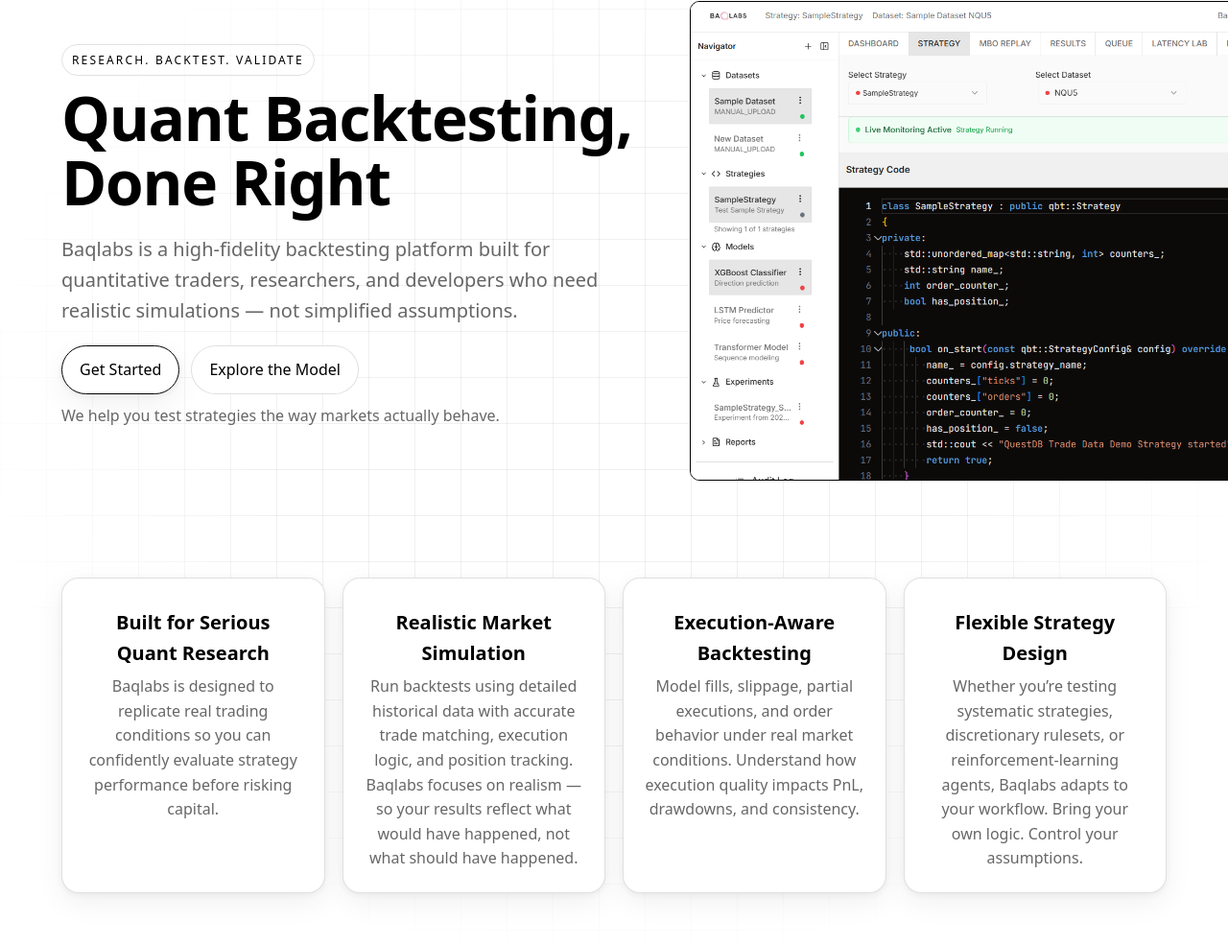
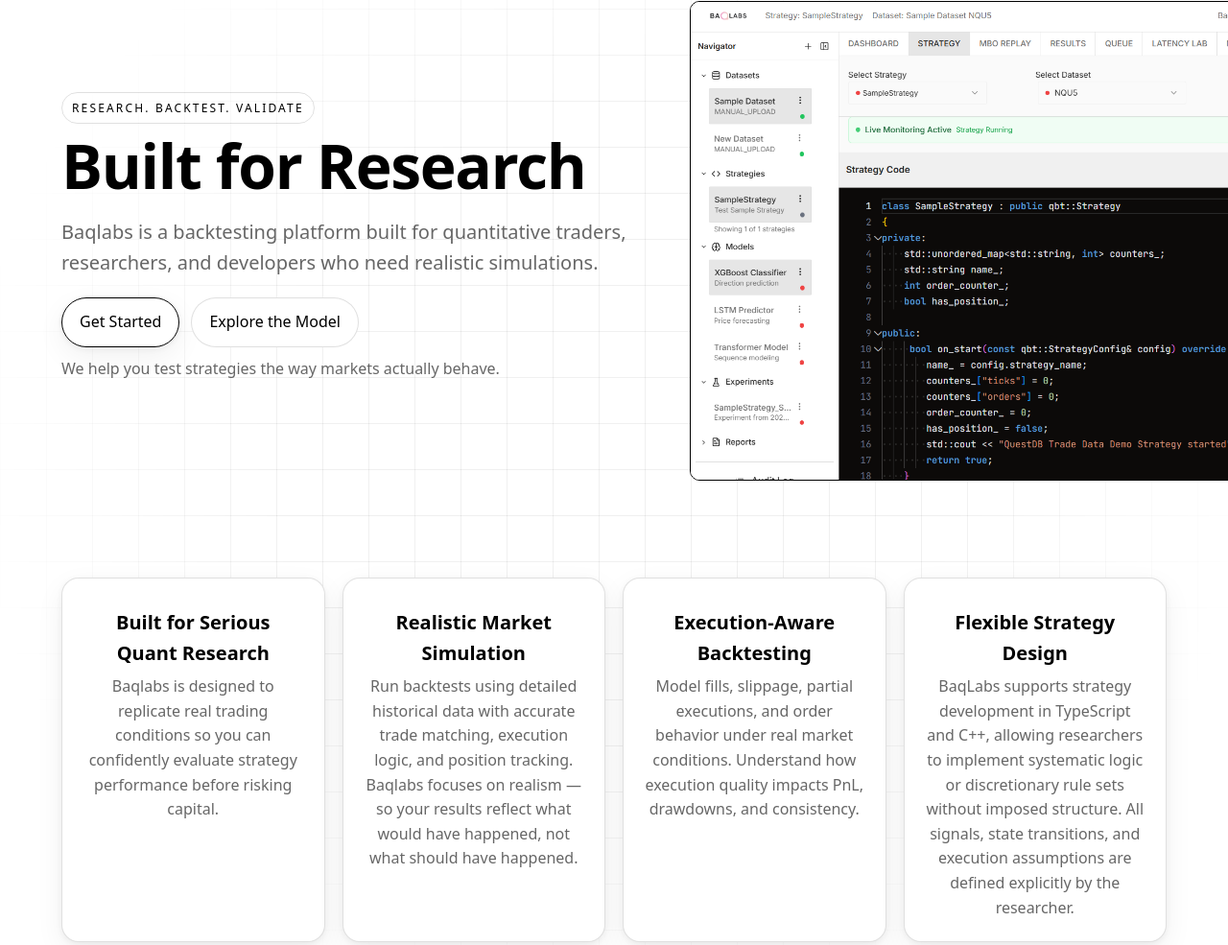
Before and after one commit to BAQLABS-COMP/Competition, a plain HTML site: page index.html in a window 1280 px wide. Shown: the part 331-1316 px from the top of the page at 96% size. Drawn offline with Linux system fonts and the light colour scheme.

```diff
--- a/index.html
+++ b/index.html
@@ -401,8 +401,8 @@
         <div class="grid">
           <div>
             <span class="eyebrow rise">Research. Backtest. Validate</span>
-            <h1 class="rise delay-1">Quant Backtesting, Done Right</h1>
-            <p class="lead rise delay-2">Baqlabs is a high-fidelity backtesting platform built for quantitative traders, researchers, and developers who need realistic simulations — not simplified assumptions.</p>
+            <h1 class="rise delay-1">Built for Research</h1>
+            <p class="lead rise delay-2">Baqlabs is a backtesting platform built for quantitative traders, researchers, and developers who need realistic simulations.</p>
             <div class="cta-row rise delay-3">
               <a class="btn" href="#apply">Get Started</a>
               <a class="btn secondary" href="#model">Explore the Model</a>
@@ -419,7 +419,7 @@
           <div class="card rise"><h3>Built for Serious Quant Research</h3><p>Baqlabs is designed to replicate real trading conditions so you can confidently evaluate strategy performance before risking capital.</p></div>
           <div class="card rise delay-1"><h3>Realistic Market Simulation</h3><p>Run backtests using detailed historical data with accurate trade matching, execution logic, and position tracking. Baqlabs focuses on realism — so your results reflect what would have happened, not what should have happened.</p></div>
           <div class="card rise delay-2"><h3>Execution-Aware Backtesting</h3><p>Model fills, slippage, partial executions, and order behavior under real market conditions. Understand how execution quality impacts PnL, drawdowns, and consistency.</p></div>
-          <div class="card rise delay-3"><h3>Flexible Strategy Design</h3><p>Whether you’re testing systematic strategies, discretionary rulesets, or reinforcement-learning agents, Baqlabs adapts to your workflow. Bring your own logic. Control your assumptions.</p></div>
+          <div class="card rise delay-3"><h3>Flexible Strategy Design</h3><p>BaqLabs supports strategy development in TypeScript and C++, allowing researchers to implement systematic logic or discretionary rule sets without imposed structure. All signals, state transitions, and execution assumptions are defined explicitly by the researcher.</p></div>
         </div>
       </div>
     </section>
```
